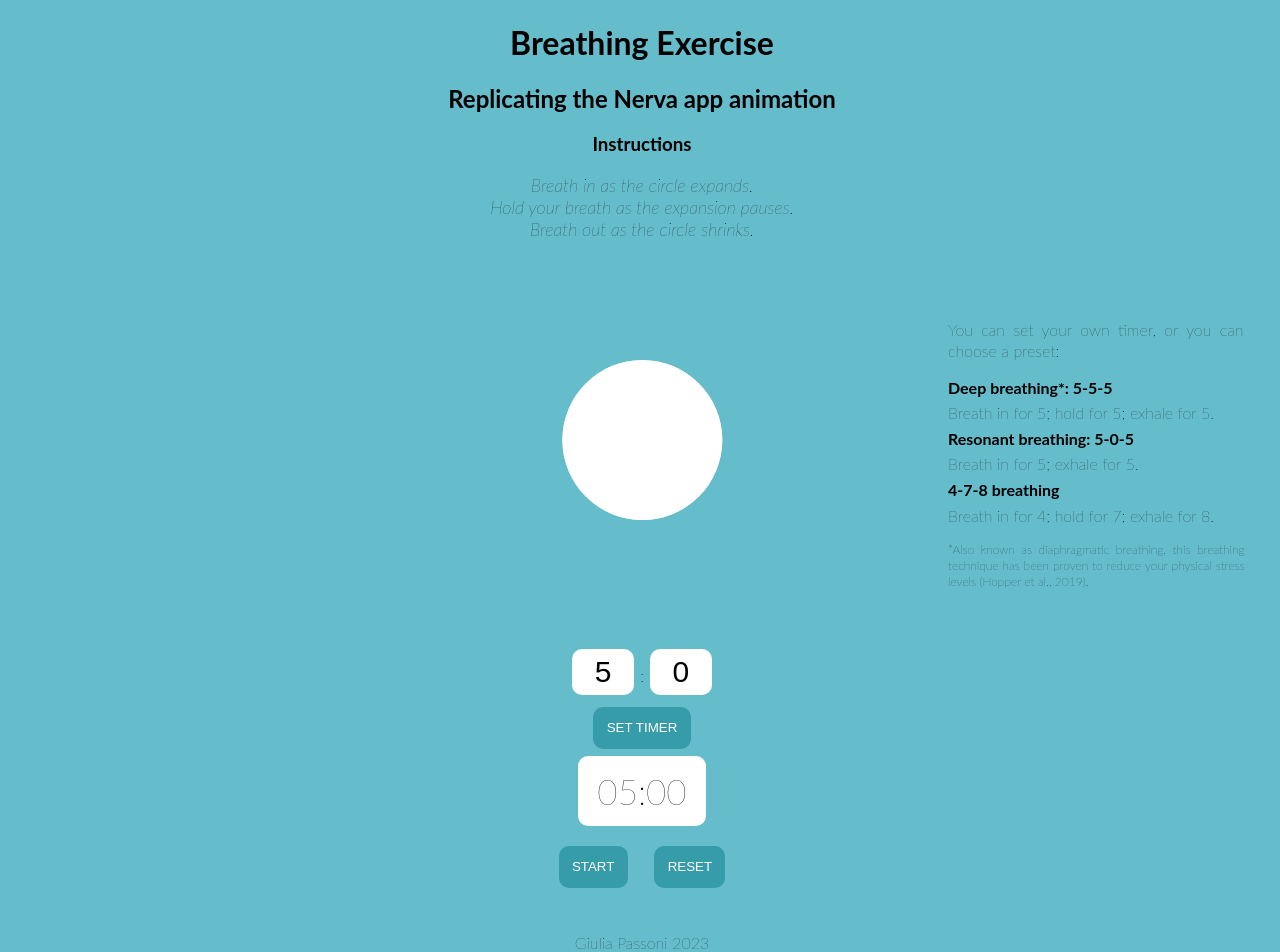
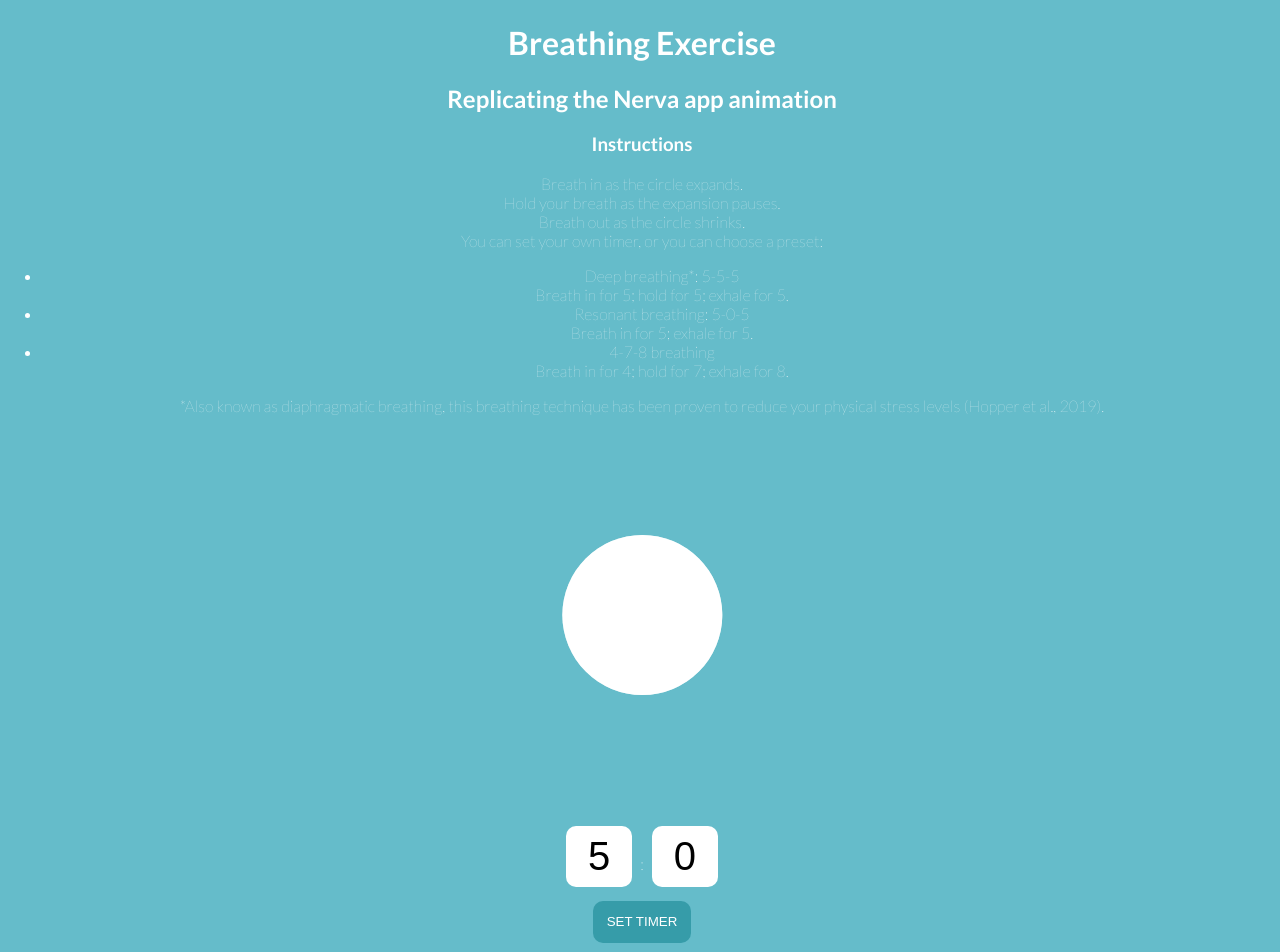
Before and after one commit to GiuliaPassoni/deep-breath, a React (Create React App) app: page / in a window 1280 px wide. Shown: the top 952 px of the page. Built offline with nearby package versions, Linux system fonts and the light colour scheme; the HTML template or start-up script is replaced by a standard one.

Commit message:
feat: update styling as per design.

```diff
--- a/src/App.scss
+++ b/src/App.scss
@@ -1,4 +1,4 @@
-@import url('https://fonts.googleapis.com/css2?family=Poppins:ital,wght@0,100;0,200;0,300;0,400;0,500;0,600;0,700;0,800;0,900;1,100;1,200;1,300;1,400;1,500;1,600;1,700;1,800;1,900&display=swap');
+@import url('https://fonts.googleapis.com/css2?family=Lato:ital,wght@0,100;0,300;0,400;0,700;0,900;1,100;1,300;1,400;1,700;1,900&family=Poppins:ital,wght@0,200;0,300;0,400;0,500;0,600;0,700;0,800;0,900;1,100;1,200;1,300;1,400;1,500;1,600;1,700;1,800;1,900&display=swap');
 
 body {
   font-family: Lato, sans-serif;
@@ -8,48 +8,45 @@
   height: 95vh;
   border: 2px solid #65BCCA;
   background-color: #65BCCA;
+  color: white;
 }
 
-.instructions{
-  //position: absolute;
-  //left: 30vh;
-  //top: 11vw;
-  //text-align: left;
+.title, .subtitle {
+  text-transform: lowercase;
+  word-wrap: break-word;
+}
 
-  .instructions-text{
-    width: 500px;
-    font-style: italic;
-    font-size: 18px;
-    margin: 0 auto;
+.title{
+  font-size: 68px;
+  font-weight: 600;
+  margin-top: 40px;
+  margin-bottom: 0;
+}
+
+.subtitle{
+  margin-top: 0;
+  margin-bottom: -15px;
+  font-size: 36px;
+  padding: 10px 15px;
+  #hold{
+    font-weight: 300;
   }
-}
-.more-text{
-  position: absolute;
-  right: 2em;
-  top: 25vw;
-  width: 300px;
-  white-space: break-spaces;
-  text-align: justify;
-  line-height: 1.3;
-  ul{
-    list-style: none;
-    padding-left: 0;
-    .bold{
-      font-weight: bold;
-      margin: .3em 0;
-    }
-  }
-  .explain{
-    font-size: 12px;
+  #breath-out{
+    font-weight: 600;
   }
 }
 
+.disclaimer{
+  font-weight: 400;
+  font-size: 13px;
+}
 
 input{
   width: 50px;
   border: none;
   border-radius: 10px;
-  font-size: 30px;
+  font-size: 40px;
+  font-weight: 400;
   text-align: center;
   padding: .2em;
   margin: .2em;
@@ -67,14 +64,16 @@
 }
 
 .timerDisplay{
-  width: 100px;
+  color: black;
+  width: 110px;
   border: none;
   background-color: white;
-  border-radius: 10px;
+  border-radius: 16px;
   font-size: 35px;
+  font-weight: 400;
   text-align: center;
   padding: .4em;
-  margin: .2em auto;
+  margin: 2vh auto;
 }
 
 button{
@@ -91,6 +90,12 @@
   }
 }
 
+.timer{
+  #start, #reset{
+    margin: 10px 2px;
+  }
+}
+
 button#setTimerButton{
     display: block;
     margin: .5em auto;
@@ -98,12 +103,11 @@
 
 footer{
   margin: 2em;
+  color: white;
+  font-size: 15px;
+  font-weight: 400;
   div{
     margin: 1em auto;
-  }
-  .citation{
-    font-size: 12px;
-    text-align: start;
   }
 }
 
```
